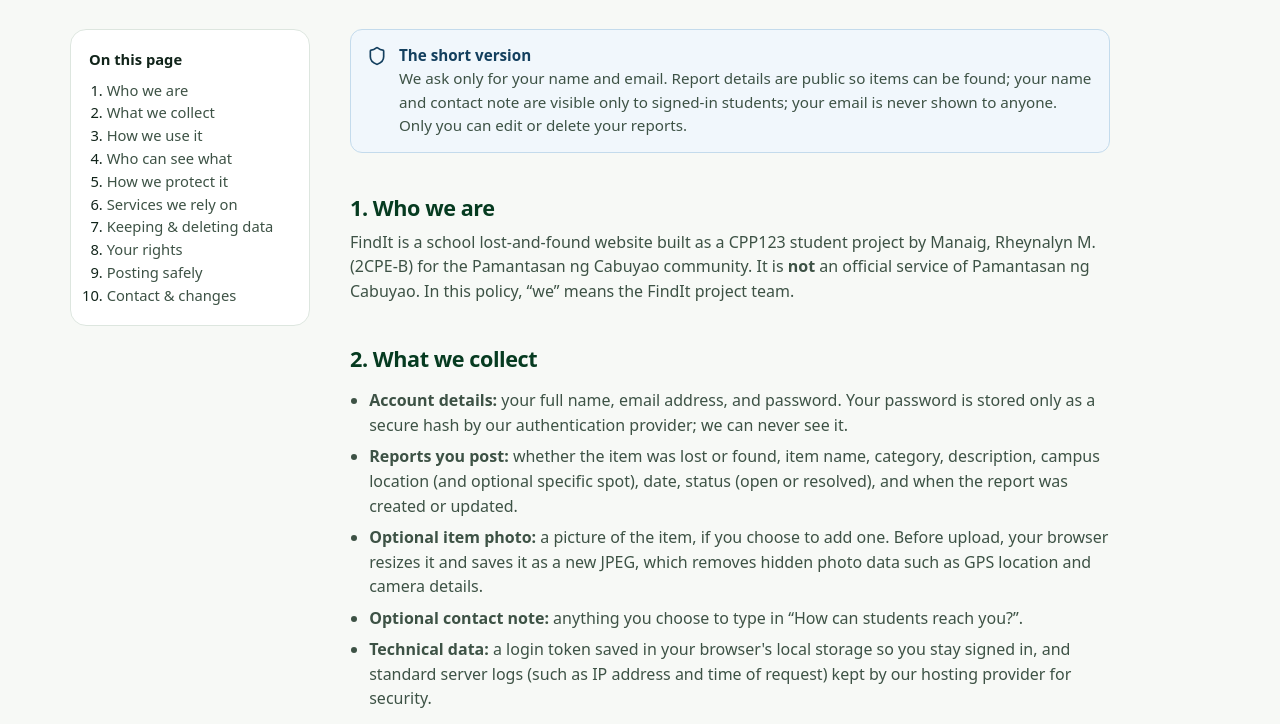
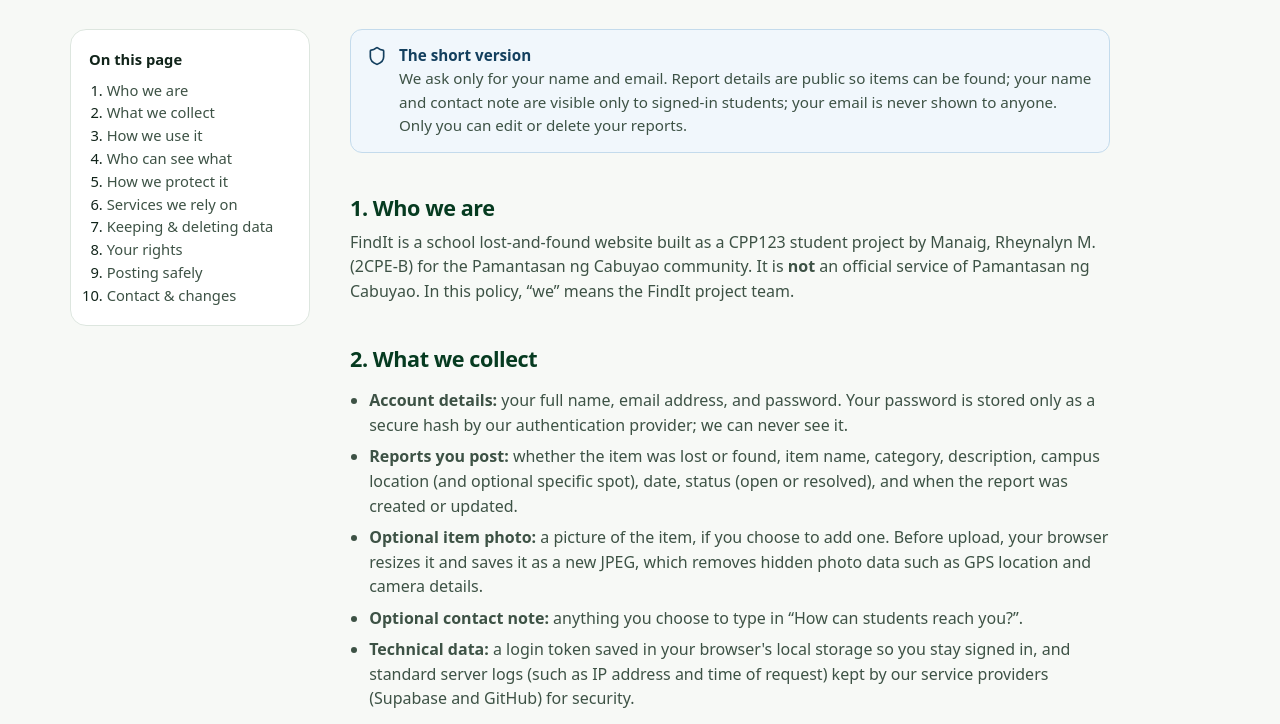
Before and after one commit to manaigrheynalyn91/findit, a plain HTML site: page privacy.html in a window 1280 px wide. Shown: the part 199-923 px from the top of the page. Drawn offline with Linux system fonts and the light colour scheme; a script that the page names is missing.

Commit message:
Privacy Policy: list GitHub Pages as a service provider
Co-Authored-By: Claude Opus 5.5 <noreply@anthropic.com>
Claude-Session: https://claude.ai/code/session_01KGHPvVaPFAFd3WRdrY5LbF

```diff
--- a/privacy.html
+++ b/privacy.html
@@ -59,7 +59,7 @@
             <li><strong>Reports you post:</strong> whether the item was lost or found, item name, category, description, campus location (and optional specific spot), date, status (open or resolved), and when the report was created or updated.</li>
             <li><strong>Optional item photo:</strong> a picture of the item, if you choose to add one. Before upload, your browser resizes it and saves it as a new JPEG, which removes hidden photo data such as GPS location and camera details.</li>
             <li><strong>Optional contact note:</strong> anything you choose to type in “How can students reach you?”.</li>
-            <li><strong>Technical data:</strong> a login token saved in your browser's local storage so you stay signed in, and standard server logs (such as IP address and time of request) kept by our hosting provider for security.</li>
+            <li><strong>Technical data:</strong> a login token saved in your browser's local storage so you stay signed in, and standard server logs (such as IP address and time of request) kept by our service providers (Supabase and GitHub) for security.</li>
           </ul>
           <p>We don't collect student ID numbers or your location, and we don't use tracking cookies, ads, or analytics.</p>
 
@@ -99,6 +99,7 @@
           <h2 id="third">6. Services we rely on</h2>
           <ul>
             <li><strong>Supabase</strong> stores the database and item photos, handles sign-in, and sends account emails such as password reset links. Data is hosted in Supabase's Tokyo, Japan region (Northeast Asia).</li>
+            <li><strong>GitHub Pages</strong> hosts the website's files. GitHub may log visitors' IP addresses for security and to keep the service running.</li>
             <li><strong>jsDelivr</strong> delivers the code library the site uses to talk to Supabase.</li>
             <li><strong>Google Fonts</strong> serves the website's typeface. Your browser contacts Google to download it, so Google may receive your IP address.</li>
           </ul>
```
